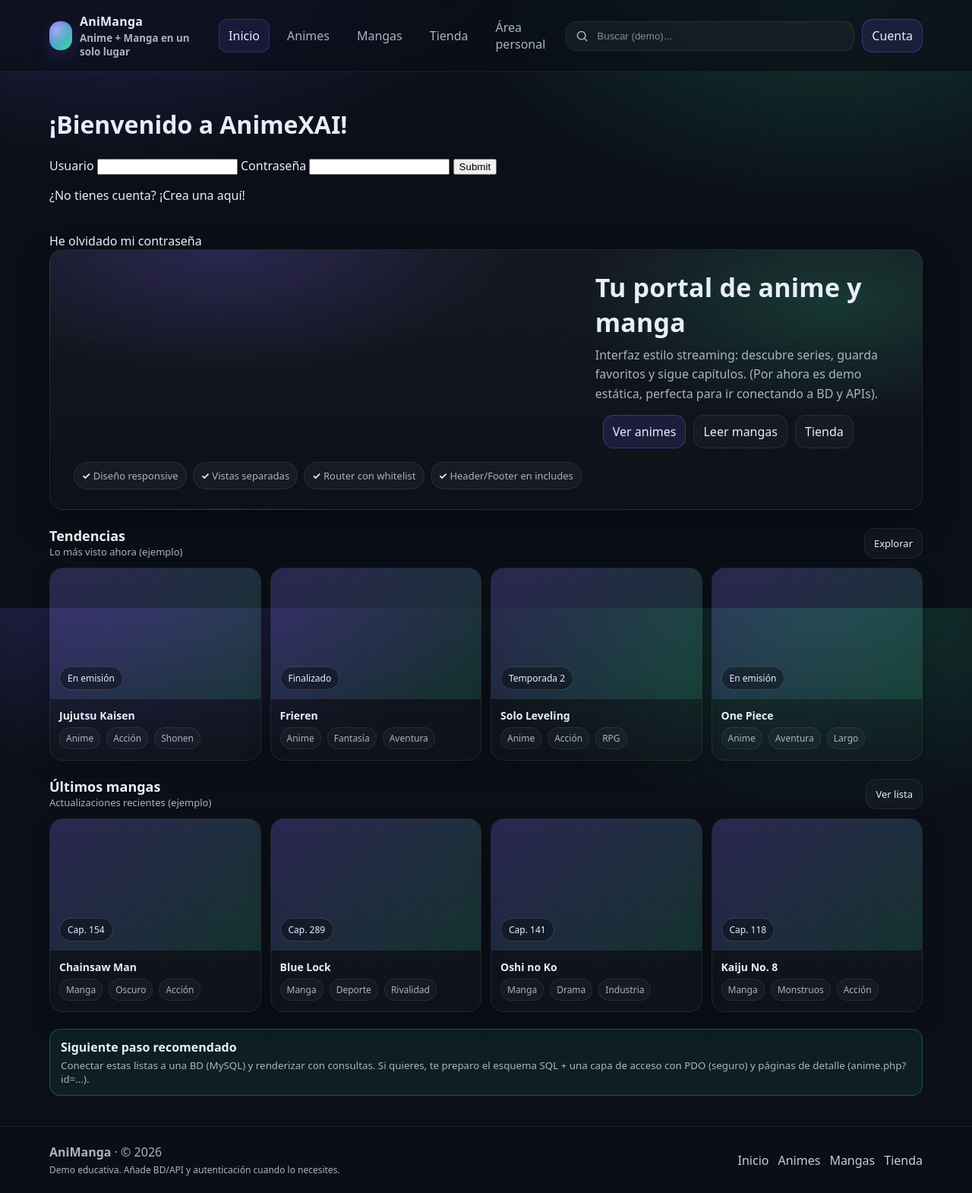
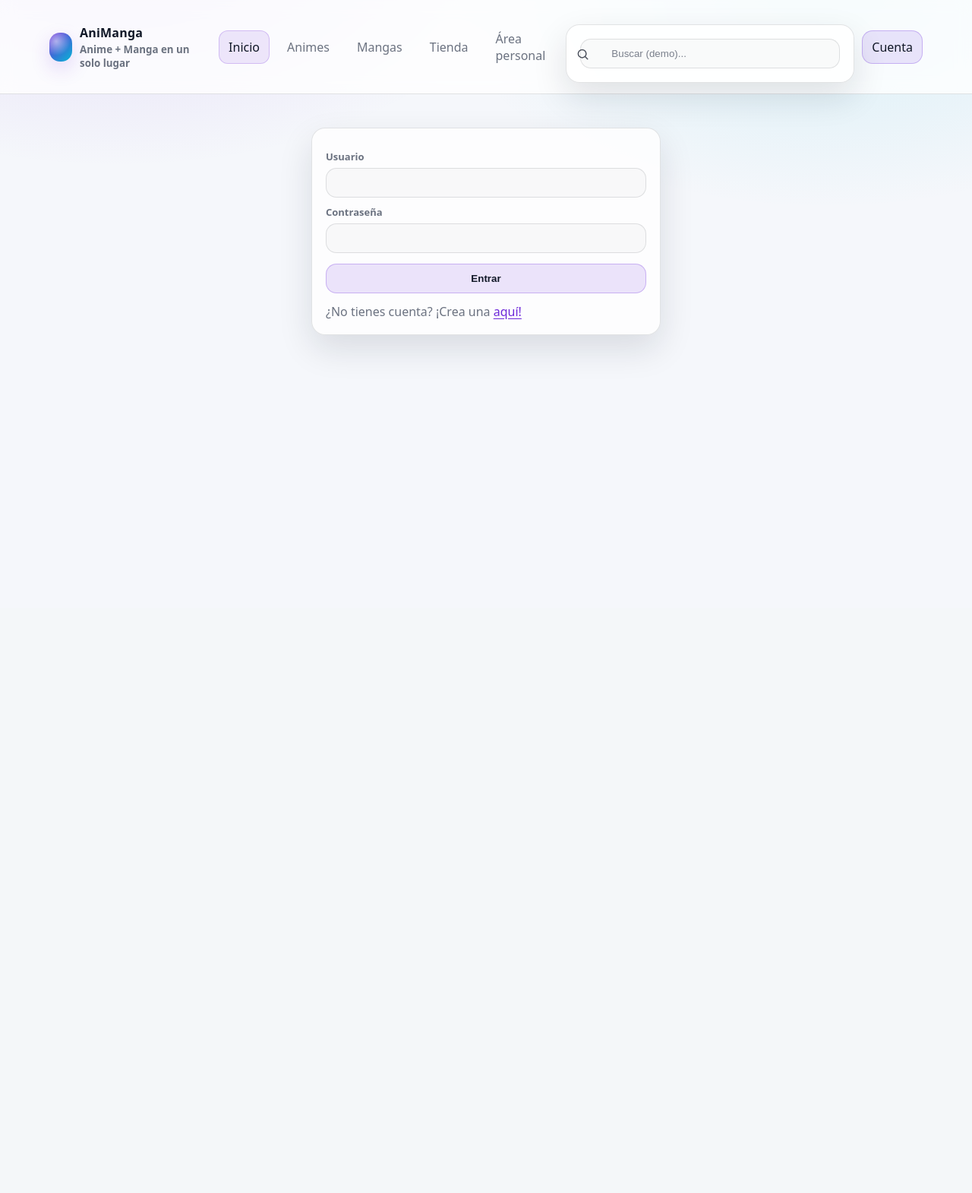
Before and after one commit to pepecementos/G4_Proyecto_IAWE_Inhar_Maiz_y_Pablo_Arraiza, a PHP site: page / in a window 1280 px wide. Shown: the whole page at 76% size. After the commit the page ends 462 px from the top, so only its background shows below. Run offline with PHP 8.4, Linux system fonts and the light colour scheme.

Commit message:
pagina de error añadida

```diff
--- a/css/style.css
+++ b/css/style.css
@@ -1,15 +1,16 @@
 :root{
-  --bg:#0b0f17;
-  --panel:#0f1624;
-  --panel-2:#121c2e;
-  --card:#0f1a2c;
-  --text:#e7eefc;
-  --muted:#a8b3c7;
-  --brand:#7c5cff;
-  --brand-2:#2ee59d;
-  --danger:#ff4d6d;
-  --border: rgba(255,255,255,.08);
-  --shadow: 0 18px 45px rgba(0,0,0,.35);
+  /* ✅ Paleta CLARA (solo colores) */
+  --bg:#f5f7fb;
+  --panel:#ffffff;
+  --panel-2:#f0f3fa;
+  --card:#ffffff;
+  --text:#111827;
+  --muted:#6b7280;
+  --brand:#6d28d9;
+  --brand-2:#06b6d4;
+  --danger:#ef4444;
+  --border: rgba(17,24,39,.12);
+  --shadow: 0 18px 45px rgba(17,24,39,.12);
   --radius: 18px;
 }
 
@@ -19,8 +20,8 @@ body{
   margin:0;
   font-family: ui-sans-serif, system-ui, -apple-system, Segoe UI, Roboto, Arial, "Apple Color Emoji","Segoe UI Emoji";
   background:
-    radial-gradient(900px 500px at 12% -10%, rgba(124,92,255,.25), transparent 60%),
-    radial-gradient(900px 500px at 85% 0%, rgba(46,229,157,.18), transparent 55%),
+    radial-gradient(900px 500px at 12% -10%, rgba(109,40,217,.14), transparent 60%),
+    radial-gradient(900px 500px at 85% 0%, rgba(6,182,212,.12), transparent 55%),
     var(--bg);
   color: var(--text);
 }
@@ -38,7 +39,7 @@ img{max-width:100%; display:block}
 .header{
   position:sticky; top:0; z-index:50;
   backdrop-filter: blur(10px);
-  background: rgba(11,15,23,.72);
+  background: rgba(255,255,255,.78);
   border-bottom: 1px solid var(--border);
 }
 .header-inner{
@@ -54,9 +55,9 @@ img{max-width:100%; display:block}
 .logo{
   width:38px; height:38px; border-radius:14px;
   background:
-    radial-gradient(circle at 30% 30%, rgba(255,255,255,.35), transparent 55%),
+    radial-gradient(circle at 30% 30%, rgba(255,255,255,.55), transparent 55%),
     linear-gradient(135deg, var(--brand), var(--brand-2));
-  box-shadow: 0 10px 26px rgba(124,92,255,.20);
+  box-shadow: 0 10px 26px rgba(109,40,217,.18);
 }
 .brand small{
   display:block;
@@ -78,12 +79,12 @@ img{max-width:100%; display:block}
 .nav a:hover{
   color: var(--text);
   border-color: var(--border);
-  background: rgba(255,255,255,.03);
+  background: rgba(17,24,39,.03);
 }
 .nav a.active{
   color: var(--text);
-  background: rgba(124,92,255,.12);
-  border-color: rgba(124,92,255,.28);
+  background: rgba(109,40,217,.10);
+  border-color: rgba(109,40,217,.22);
 }
 
 .actions{
@@ -97,13 +98,13 @@ img{max-width:100%; display:block}
 .search input{
   width:100%;
   padding: 11px 12px 11px 40px;
-  background: rgba(255,255,255,.04);
+  background: rgba(17,24,39,.02);
   border: 1px solid var(--border);
   border-radius: 14px;
   color: var(--text);
   outline:none;
 }
-.search input::placeholder{color: rgba(168,179,199,.75)}
+.search input::placeholder{color: rgba(107,114,128,.9)}
 .search svg{
   position:absolute; left:12px; top:50%; transform:translateY(-50%);
   opacity:.75;
@@ -113,16 +114,16 @@ img{max-width:100%; display:block}
   padding: 10px 12px;
   border-radius: 14px;
   border: 1px solid var(--border);
-  background: rgba(255,255,255,.03);
+  background: rgba(17,24,39,.02);
   color: var(--text);
   cursor:pointer;
 }
-.btn:hover{background: rgba(255,255,255,.06)}
+.btn:hover{background: rgba(17,24,39,.05)}
 .btn.primary{
-  border-color: rgba(124,92,255,.35);
-  background: rgba(124,92,255,.14);
+  border-color: rgba(109,40,217,.28);
+  background: rgba(109,40,217,.12);
 }
-.btn.primary:hover{background: rgba(124,92,255,.20)}
+.btn.primary:hover{background: rgba(109,40,217,.18)}
 
 .main{
   padding: 26px 0 40px;
@@ -132,9 +133,9 @@ img{max-width:100%; display:block}
   border: 1px solid var(--border);
   border-radius: var(--radius);
   background:
-    radial-gradient(700px 300px at 20% 0%, rgba(124,92,255,.22), transparent 55%),
-    radial-gradient(700px 300px at 90% 20%, rgba(46,229,157,.16), transparent 50%),
-    linear-gradient(180deg, rgba(255,255,255,.04), rgba(255,255,255,.01));
+    radial-gradient(700px 300px at 20% 0%, rgba(109,40,217,.14), transparent 55%),
+    radial-gradient(700px 300px at 90% 20%, rgba(6,182,212,.10), transparent 50%),
+    linear-gradient(180deg, rgba(255,255,255,.72), rgba(255,255,255,.55));
   box-shadow: var(--shadow);
   overflow:hidden;
 }
@@ -165,7 +166,7 @@ img{max-width:100%; display:block}
 .badge{
   padding:8px 10px;
   border-radius: 999px;
-  background: rgba(255,255,255,.04);
+  background: rgba(255,255,255,.75);
   border: 1px solid var(--border);
   color: var(--muted);
   font-size: 13px;
@@ -198,27 +199,28 @@ img{max-width:100%; display:block}
   grid-column: span 3;
   border: 1px solid var(--border);
   border-radius: var(--radius);
-  background: linear-gradient(180deg, rgba(255,255,255,.04), rgba(255,255,255,.015));
+  background: linear-gradient(180deg, rgba(255,255,255,.86), rgba(255,255,255,.72));
   overflow:hidden;
-  box-shadow: 0 14px 30px rgba(0,0,0,.22);
+  box-shadow: 0 14px 30px rgba(17,24,39,.10);
   transition: transform .15s ease, border-color .15s ease, background .15s ease;
 }
 .card:hover{
   transform: translateY(-3px);
-  border-color: rgba(255,255,255,.16);
-  background: linear-gradient(180deg, rgba(255,255,255,.06), rgba(255,255,255,.02));
+  border-color: rgba(17,24,39,.18);
+  background: linear-gradient(180deg, rgba(255,255,255,.92), rgba(255,255,255,.76));
 }
 .thumb{
   aspect-ratio: 16/10;
-  background: linear-gradient(135deg, rgba(124,92,255,.22), rgba(46,229,157,.14));
+  background: linear-gradient(135deg, rgba(109,40,217,.16), rgba(6,182,212,.12));
   display:flex; align-items:end; padding:12px;
 }
 .chip{
   font-size: 12px;
   padding: 6px 10px;
   border-radius: 999px;
-  background: rgba(0,0,0,.35);
-  border: 1px solid rgba(255,255,255,.14);
+  background: rgba(255,255,255,.78);
+  border: 1px solid var(--border);
+  color: var(--text);
 }
 .card-body{padding: 12px 12px 14px}
 .card-title{
@@ -235,13 +237,13 @@ img{max-width:100%; display:block}
   padding: 5px 8px;
   border: 1px solid var(--border);
   border-radius: 999px;
-  background: rgba(255,255,255,.03);
+  background: rgba(17,24,39,.02);
 }
 
 .panel{
   border: 1px solid var(--border);
   border-radius: var(--radius);
-  background: rgba(255,255,255,.03);
+  background: rgba(255,255,255,.72);
   padding: 16px;
   box-shadow: var(--shadow);
 }
@@ -260,11 +262,11 @@ img{max-width:100%; display:block}
   font-size: 14px;
 }
 .table th{color: var(--muted); font-weight:700; font-size: 12px; letter-spacing:.4px; text-transform:uppercase}
-.table tr:hover td{background: rgba(255,255,255,.03)}
+.table tr:hover td{background: rgba(17,24,39,.03)}
 
 .footer{
   border-top: 1px solid var(--border);
-  background: rgba(11,15,23,.72);
+  background: rgba(255,255,255,.78);
   padding: 22px 0;
   color: var(--muted);
 }
@@ -279,8 +281,8 @@ img{max-width:100%; display:block}
 .footer a:hover{opacity:1}
 
 .notice{
-  border:1px solid rgba(46,229,157,.28);
-  background: rgba(46,229,157,.08);
+  border:1px solid rgba(6,182,212,.22);
+  background: rgba(6,182,212,.10);
   padding: 12px 14px;
   border-radius: 14px;
   color: var(--text);
@@ -301,3 +303,83 @@ img{max-width:100%; display:block}
   .nav{display:none}
   .card{grid-column: span 12}
 }
+
+/* =========================================================
+   ✅ EXTRA MINIMO para que login.php y registro.php se vean bien
+   (sin cambiar tus otras páginas)
+   ========================================================= */
+
+h1{
+  font-size: clamp(22px, 3vw, 32px);
+  letter-spacing: .2px;
+}
+
+/* formularios “sueltos” (login/registro) */
+form{
+  width: min(460px, 92%);
+  margin: 18px auto 0;
+  padding: 18px;
+  background: rgba(255,255,255,.78);
+  border: 1px solid var(--border);
+  border-radius: var(--radius);
+  box-shadow: var(--shadow);
+}
+
+label{
+  display:block;
+  margin: 10px 0 6px;
+  color: var(--muted);
+  font-weight: 600;
+  font-size: 13px;
+}
+
+input[type="text"],
+input[type="password"],
+input[type="email"]{
+  width:100%;
+  padding: 11px 12px;
+  border-radius: 14px;
+  border: 1px solid var(--border);
+  background: rgba(17,24,39,.02);
+  color: var(--text);
+  outline: none;
+}
+
+input[type="text"]:focus,
+input[type="password"]:focus,
+input[type="email"]:focus{
+  border-color: rgba(109,40,217,.35);
+  box-shadow: 0 0 0 4px rgba(109,40,217,.10);
+}
+
+input[type="submit"],
+button[type="submit"],
+button{
+  width:100%;
+  margin-top: 14px;
+  padding: 11px 12px;
+  border-radius: 14px;
+  border: 1px solid rgba(109,40,217,.28);
+  background: rgba(109,40,217,.12);
+  color: var(--text);
+  font-weight: 700;
+  cursor:pointer;
+}
+
+input[type="submit"]:hover,
+button[type="submit"]:hover,
+button:hover{
+  background: rgba(109,40,217,.18);
+}
+
+form p{
+  margin: 12px 0 0;
+  color: var(--muted);
+  line-height: 1.5;
+}
+
+form a{
+  color: var(--brand);
+  text-decoration: underline;
+  text-underline-offset: 3px;
+}
--- a/includes/cabecera.php
+++ b/includes/cabecera.php
@@ -5,9 +5,10 @@
 // $paginaActiva (string)  -> inicio|animes|mangas|tienda|areaPersonal
 $tituloPagina = $tituloPagina ?? "AniManga";
 $paginaActiva = $paginaActiva ?? "inicio";
+require_once __DIR__ . '/funciones.php';
 
 function navClass(string $key, string $active): string {
-    return $key === $active ? "active" : "";
+  return $key === $active ? "active" : "";
 }
 ?>
 <!doctype html>
@@ -16,7 +17,7 @@ function navClass(string $key, string $active): string {
   <meta charset="utf-8">
   <meta name="viewport" content="width=device-width,initial-scale=1">
   <title><?= htmlspecialchars($tituloPagina) ?></title>
-  <link rel="stylesheet" href="css/style.css">
+  <link rel="stylesheet" href="/G4_Proyecto_IAWE_Inhar_Maiz_y_Pablo_Arraiza/css/style.css">
 </head>
 <body>
 <a class="skip" href="#contenido">Saltar al contenido</a>
@@ -32,12 +33,20 @@ function navClass(string $key, string $active): string {
     </a>
 
     <nav class="nav" aria-label="Navegación principal">
-      <a class="<?= navClass("inicio", $paginaActiva) ?>" href="index.php?page=inicio">Inicio</a>
-      <a class="<?= navClass("animes", $paginaActiva) ?>" href="index.php?page=animes">Animes</a>
-      <a class="<?= navClass("mangas", $paginaActiva) ?>" href="index.php?page=mangas">Mangas</a>
-      <a class="<?= navClass("tienda", $paginaActiva) ?>" href="index.php?page=tienda">Tienda</a>
-      <a class="<?= navClass("areaPersonal", $paginaActiva) ?>" href="index.php?page=areaPersonal">Área personal</a>
+        <?php
+            $usuario = usuario_autenticado() ? "&usuario=" . urlencode($_GET["usuario"]) : "";
+        ?>
+      <a class="<?= navClass("inicio", $paginaActiva) ?>" href="index.php?page=inicio<?php echo $usuario; ?>">Inicio</a>
+      <a class="<?= navClass("animes", $paginaActiva) ?>" href="index.php?page=animes<?php echo $usuario; ?>">Animes</a>
+      <a class="<?= navClass("mangas", $paginaActiva) ?>" href="index.php?page=mangas<?php echo $usuario; ?>">Mangas</a>
+      <a class="<?= navClass("tienda", $paginaActiva) ?>" href="index.php?page=tienda<?php echo $usuario; ?>">Tienda</a>
+      <a class="<?= navClass("areaPersonal", $paginaActiva) ?>" href="index.php?page=areaPersonal<?php echo $usuario; ?>">Área personal</a>
+          <?php if (isset($_GET["usuario"])): ?>
+                <span style="margin-left: 20px;">Hola, <?php echo htmlspecialchars($_GET["usuario"]); ?></span>
+                <a href="index.php" style="color: red; margin-left: 10px;">Cerrar sesión</a>
+              <?php endif; ?>
     </nav>
+
 
     <div class="actions">
       <form class="search" action="index.php" method="get" role="search">
--- /dev/null
+++ b/includes/funciones.php
@@ -0,0 +1,24 @@
+<?php
+
+// 1. Función para mostrar mensajes flash (notificaciones temporales)
+function mostrar_mensaje($tipo, $mensaje) {
+    echo "<div class='mensaje mensaje-$tipo'>$mensaje</div>";
+}
+
+// 2. Función para redirigir a otra página
+function redirigir($url) {
+    header("Location: $url");
+    exit();
+}
+
+// 3. Función para comprobar si el usuario está autenticado (por GET o POST)
+function usuario_autenticado() {
+    return isset($_GET['usuario']) && $_GET['usuario'] !== '';
+}
+// 4. Función para mostrar una página de error 404
+function mostrar_error_404($mensaje = 'La página que buscas no existe.') {
+    http_response_code(404);
+    $errorMessage = $mensaje;
+    include __DIR__ . '/../vistas/error404.php';
+    exit();
+}
--- a/index.php
+++ b/index.php
@@ -1,23 +1,27 @@
 <?php
+    include "includes/funciones.php";
     include "includes/cabecera.php";
+
 
     // Si hace login, redirigir con el usuario en la URL
     if (isset($_POST["cuenta"])) {
-        header("Location: index.php?usuario=" . urlencode($_POST["username"]));
-        exit();
+        // Aquí podrías validar usuario/contraseña
+        mostrar_mensaje('exito', '¡Bienvenido, ' . htmlspecialchars($_POST["username"]) . '!');
+        redirigir("index.php?usuario=" . urlencode($_POST["username"]));
     }
 
-    // Variable para saber si el usuario está logueado (mirar GET)
-    $usuarioLogueado = isset($_GET["usuario"]) ? true : false;
+    // Variable para saber si el usuario está logueado (solo por GET)
+    $usuarioLogueado = usuario_autenticado();
     $nombreUsuario = $_GET["usuario"] ?? "";
 
     // Si no está logueado, mostrar el login
     if (!$usuarioLogueado) {
         include "vistas/login.php";
+        exit();
     }
 
     //Barra de navegacion
-    $pagina = $_GET["pagina"] ?? "inicio";
+    $pagina = $_GET["page"] ?? "inicio";
 
     if ($pagina == "inicio"){
         include "vistas/inicio.php";
@@ -28,7 +32,11 @@
     } elseif ($pagina == "tienda"){
         include "vistas/tienda.php";
     } elseif ($pagina == "areapersonal"){
-        include "vistas/areapersonal.php";
+        include "vistas/areaPersonal.php";
+    } elseif ($pagina == "registro") {
+        include "vistas/registro.php";
+    } else {
+        mostrar_error_404();
     }
 
     include "includes/pie.php";
--- a/vistas/areaPersonal.php
+++ b/vistas/areaPersonal.php
@@ -1,5 +1,6 @@
 <?php
 // vistas/areaPersonal.php
+require_once __DIR__ . '/../includes/funciones.php';
 
 // Demo: simulación de "usuario"
 $usuario = [
@@ -20,7 +21,7 @@ $usuario = [
       </p>
       <div class="quick">
         <button class="btn primary" type="button" onclick="alert('Demo: aquí iría el login/registro')">Iniciar sesión</button>
-        <a class="btn" href="index.php?page=inicio">Inicio</a>
+        <a class="btn" href="index.php?page=inicio<?php echo $usuario?>">Inicio</a>
       </div>
     </div>
     <div class="badges">
--- a/vistas/inicio.php
+++ b/vistas/inicio.php
@@ -1,5 +1,7 @@
+
 <?php
 // vistas/inicio.php
+require_once __DIR__ . '/../includes/funciones.php';
 
 $trending = [
   ["titulo"=>"Jujutsu Kaisen", "tipo"=>"Anime", "estado"=>"En emisión", "tag1"=>"Acción", "tag2"=>"Shonen"],
@@ -14,6 +16,9 @@ $ultimosMangas = [
   ["titulo"=>"Oshi no Ko", "tipo"=>"Manga", "estado"=>"Cap. 141", "tag1"=>"Drama", "tag2"=>"Industria"],
   ["titulo"=>"Kaiju No. 8", "tipo"=>"Manga", "estado"=>"Cap. 118", "tag1"=>"Monstruos", "tag2"=>"Acción"],
 ];
+if (isset($_GET['msg'])) {
+    mostrar_mensaje('exito', htmlspecialchars($_GET['msg']));
+}
 ?>
 
 <section class="hero">
@@ -25,9 +30,9 @@ $ultimosMangas = [
         (Por ahora es demo estática, perfecta para ir conectando a BD y APIs).
       </p>
       <div class="quick">
-        <a class="btn primary" href="index.php?page=animes">Ver animes</a>
-        <a class="btn" href="index.php?page=mangas">Leer mangas</a>
-        <a class="btn" href="index.php?page=tienda">Tienda</a>
+        <a class="btn primary" href="index.php?page=animes<?php echo $usuario?>">Ver animes</a>
+        <a class="btn" href="index.php?page=mangas<?php echo $usuario?>">Leer mangas</a>
+        <a class="btn" href="index.php?page=tienda<?php echo $usuario?>">Tienda</a>
       </div>
     </div>
 
@@ -46,12 +51,12 @@ $ultimosMangas = [
       <h2>Tendencias</h2>
       <p>Lo más visto ahora (ejemplo)</p>
     </div>
-    <p><a class="btn" href="index.php?page=animes">Explorar</a></p>
+    <p><a class="btn" href="index.php?page=animes<?php echo $usuario?>">Explorar</a></p>
   </div>
 
   <div class="grid">
     <?php foreach($trending as $item): ?>
-      <a class="card" href="index.php?page=animes">
+      <a class="card" href="index.php?page=animes<?php echo $usuario?>">
         <div class="thumb">
           <span class="chip"><?= htmlspecialchars($item["estado"]) ?></span>
         </div>
@@ -74,12 +79,12 @@ $ultimosMangas = [
       <h2>Últimos mangas</h2>
       <p>Actualizaciones recientes (ejemplo)</p>
     </div>
-    <p><a class="btn" href="index.php?page=mangas">Ver lista</a></p>
+    <p><a class="btn" href="index.php?page=mangas<?php echo $usuario?>">Ver lista</a></p>
   </div>
 
   <div class="grid">
     <?php foreach($ultimosMangas as $item): ?>
-      <a class="card" href="index.php?page=mangas">
+      <a class="card" href="index.php?page=mangas<?php echo $usuario?>">
         <div class="thumb">
           <span class="chip"><?= htmlspecialchars($item["estado"]) ?></span>
         </div>
--- a/vistas/login.php
+++ b/vistas/login.php
@@ -1,11 +1,15 @@
+    <form action='index.php' method='post'>
+        <label for='usuario'>Usuario</label>
+        <input type='text' name='username' required>
+        <label for='passwd'>Contraseña</label>
+        <input type='password' name='passwd' required>
+        <input type='submit' name="cuenta" value="Entrar">
+        <p>¿No tienes cuenta? ¡Crea una <a href='vistas/registro.php'>aquí!<a></p>
+    </form>
 
-    <h1>¡Bienvenido a AnimeXAI!</h1>
-            <form action='index.php' method='post'>
-                <label for='usuario'>Usuario</label>
-                <input type='text' name='username'>
-                <label for='passwd'>Contraseña</label>
-                <input type='password' name='passwd'>
-                <input type='submit'>
-                <p>¿No tienes cuenta? ¡Crea una <a href='registro.php'>aquí!<a></p>
-                <br><a href='contra.php'>He olvidado mi contraseña<a>
-            </form>
+    <?php
+    require_once __DIR__ . '/../includes/funciones.php';
+    if (isset($_GET['error'])) {
+        mostrar_mensaje('error', 'Usuario o contraseña incorrectos.');
+    }
+    ?>
--- a/vistas/tienda.php
+++ b/vistas/tienda.php
@@ -1,5 +1,6 @@
 <?php
 // vistas/tienda.php
+require_once __DIR__ . '/../includes/funciones.php';
 
 $items = [
   ["producto"=>"Figura (demo)", "categoria"=>"Merch", "precio"=>29.99, "stock"=>12],
@@ -15,7 +16,7 @@ $items = [
       <h1>Tienda</h1>
       <p>Zona de merchandising (demo). Ideal para practicar carrito, sesiones y pagos (más adelante).</p>
       <div class="quick">
-        <a class="btn" href="index.php?page=inicio">Volver</a>
+        <a class="btn" href="index.php?page=inicio<?php echo $usuario?>">Volver</a>
         <button class="btn primary" type="button" onclick="alert('Demo: aquí iría el carrito')">Abrir carrito</button>
       </div>
     </div>
```
Also changed, not shown: cabecera.php (deleted, +0 -28 lines), login.php (deleted, +0 -11 lines), registro.php (deleted, +0 -17 lines), vistas/animes.php (+5 -3 lines), vistas/error404.php (added, +17 -0 lines), vistas/mangas.php (+4 -3 lines), vistas/registro.php (+15 -11 lines).
